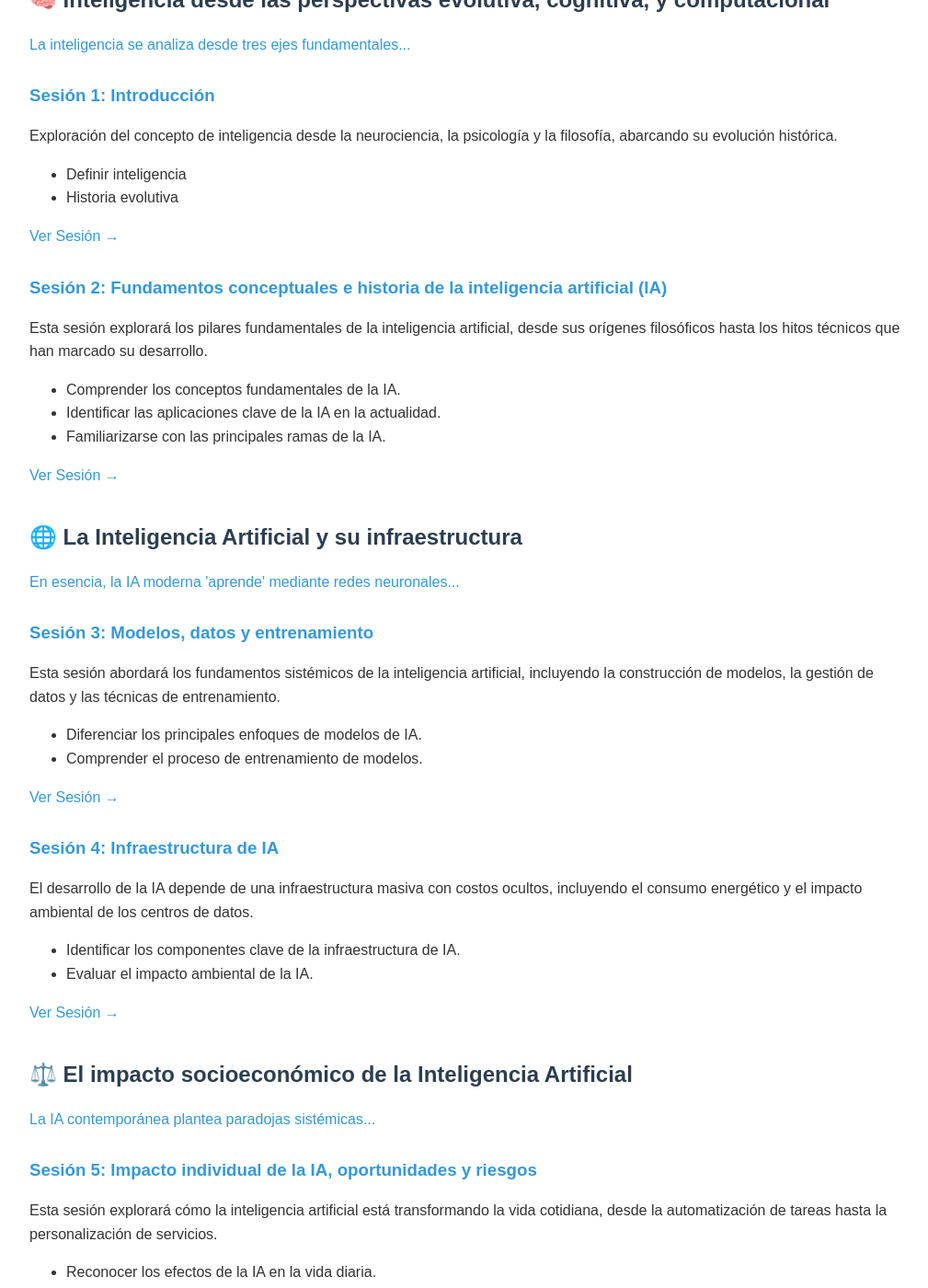
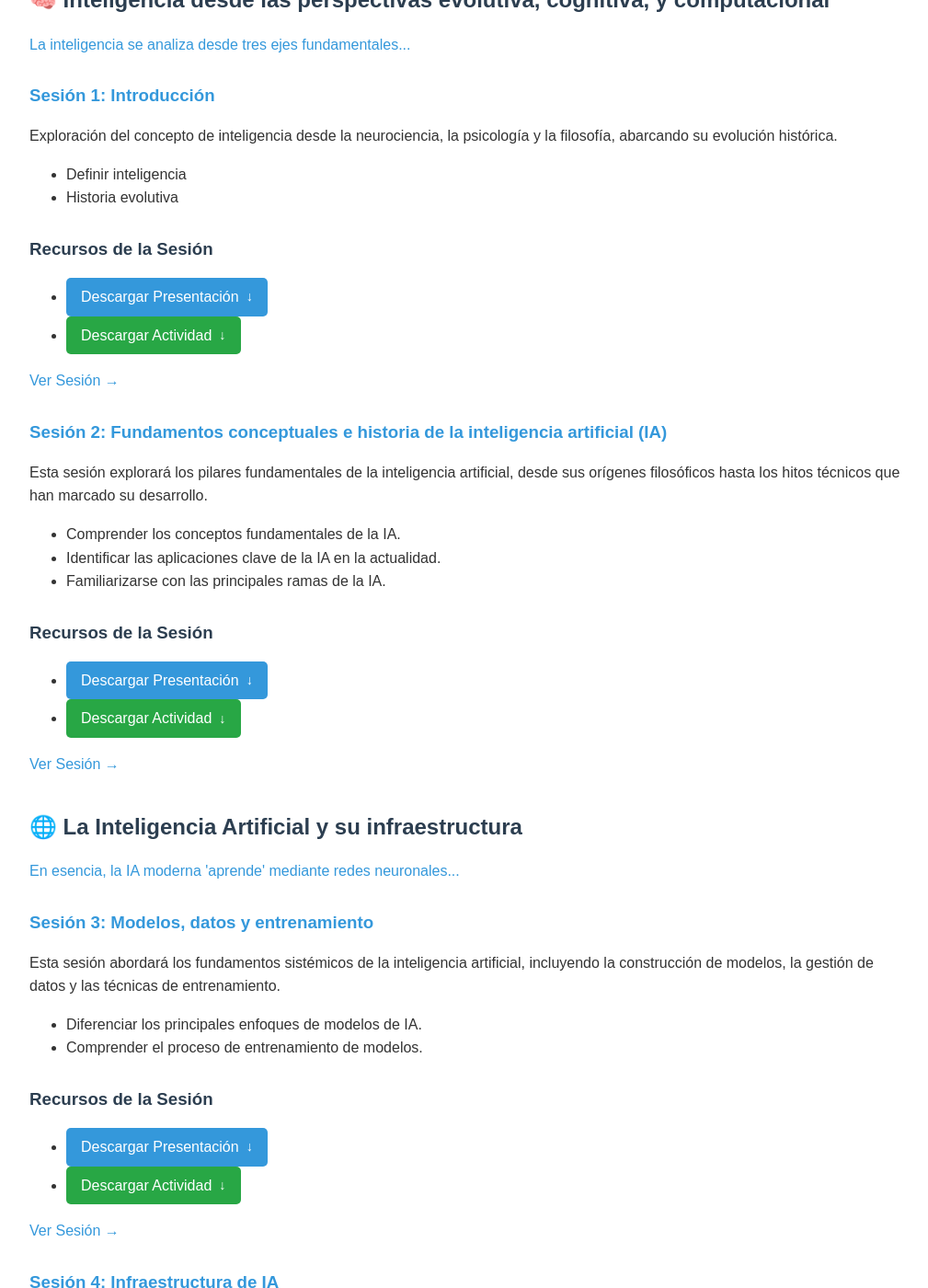
Before and after one commit to ArnulfoPerez/impacto_ai, a Jekyll site: the page built from sesiones.md, in a window 1280 px wide and 1400 px high, scrolled down 556 px. Shown: the whole window at 92% size, without its empty margins (128-1137 px from the left). Built offline with Jekyll 4.4.1, drawn with Linux system fonts in a browser that asks for light colours; some of the changed text lies outside the part shown.

Commit message:
Update sesiones.md
download actividad presentación

```diff
--- a/sesiones.md
+++ b/sesiones.md
@@ -47,6 +47,27 @@ permalink: /sesiones/
                   {% endif %}
                 {% endif %}
               </ul>
+
+<h3>Recursos de la Sesión</h3>
+    <ul class="session-page-links">
+      {% assign session_number_padded = session_order | prepend: "00" | slice: -2, 2 %}
+      <li>
+        <a href="{{ '/assets/presentations/' | relative_url }}sesion_S{{ session_number_padded }}.pptx"
+           target="_blank"
+           class="presentation-link">
+          Descargar Presentación <span class="icon">↓</span>
+        </a>
+      </li>
+      <li>
+        <a href="{{ '/assets/activities/' | relative_url }}Actividad_S{{ session_number_padded }}.pdf"
+           target="_blank"
+           class="activity-link">
+          Descargar Actividad <span class="icon">↓</span>
+        </a>
+      </li>
+
+    </ul>
+
               <a href="{{ current_session.url | relative_url }}" class="button button-secondary">Ver Sesión →</a>
             </div>
           {% endif %}
```
